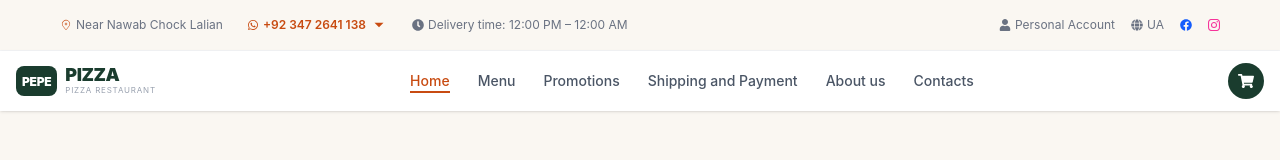
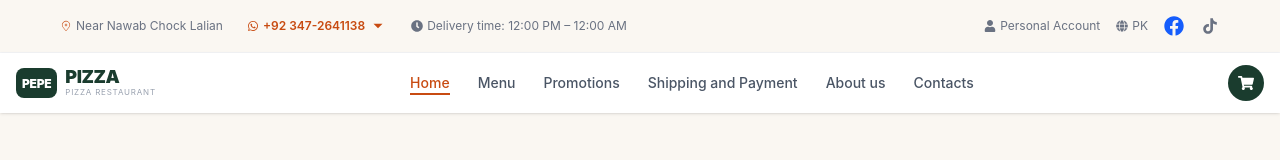
Before and after one commit to hassaanhaider88/PunjabPizzaClub, a React app in the folder FrontEnd/: page / in a window 1280 px wide. Shown: the top 160 px of the page. Built offline with nearby package versions, Linux system fonts and the light colour scheme; the HTML template or start-up script is replaced by a standard one.

Commit message:
TOp Bage COmplete almost

```diff
--- a/FrontEnd/src/Components/NavBar.jsx
+++ b/FrontEnd/src/Components/NavBar.jsx
@@ -1,4 +1,4 @@
-import { SiInstagram } from "react-icons/si";
+import { AiOutlineTikTok } from "react-icons/ai";
 import { FaFacebook } from "react-icons/fa";
 import React, { useState } from "react";
 import { CiLocationOn } from "react-icons/ci";
@@ -50,7 +50,7 @@ const NavBar = () => {
               onMouseLeave={() => handleUserMouseLeaveInPhone()}
               className="flex items-center  gap-1 text-[#c84b11] font-semibold"
             >
-              <MdWhatsapp className="text-[#c84b11]" /> +92 347 2641 138{" "}
+              <MdWhatsapp className="text-[#c84b11]" /> +92 347-2641138{" "}
               <IoMdArrowDropup
                 className={`${IsMobileNumberHover ? "" : "rotate-180"} duration-300 transition-all text-lg`}
               />
@@ -59,13 +59,13 @@ const NavBar = () => {
               <div
                 onMouseEnter={() => handleUserMouseEnterInPhone()}
                 onMouseLeave={() => handleUserMouseLeaveInPhone()}
-                className="absolute py-3 rounded-xl px-1 z-50 duration-300 transition-all bg-[#2D6A4F]  flex flex-col gap-2 top-5"
+                className="absolute py-3 rounded-xl px-1 z-50 duration-300 transition-all BoxColors  flex flex-col gap-2 top-5"
               >
                 <span className="flex items-center  gap-1 text-white font-semibold">
-                  <MdWhatsapp className="text-white" /> +92 347 2641 138{" "}
+                  <MdWhatsapp className="text-white" /> +92 347-2641138{" "}
                 </span>
                 <span className="flex items-center  gap-1 text-white font-semibold">
-                  <MdWhatsapp className="text-white" /> +92 347 2641 138{" "}
+                  <MdWhatsapp className="text-white" /> +92 347-2641138{" "}
                 </span>
               </div>
             )}
@@ -81,14 +81,23 @@ const NavBar = () => {
           <span className="flex items-center gap-1 cursor-pointer hover:text-[#c84b11]">
             <FaUser /> Personal Account
           </span>
-          <span className="flex items-center gap-1 cursor-pointer">
-            <FaGlobe /> UA
-          </span>
-          <a href="#" className="text-blue-600 hover:text-blue-800">
-            <FaFacebook />
+          <a
+            href="https://maps.app.goo.gl/hJKxP76Pv37yszRs7"
+            className="flex hover:text-blue-500 items-center gap-1 cursor-pointer"
+          >
+            <FaGlobe /> PK
           </a>
-          <a href="#" className="text-pink-500 hover:text-pink-700">
-            <SiInstagram />
+          <a
+            href="https://www.facebook.com/punjabpizaclub.lallian"
+            className="text-blue-600 hover:text-blue-800"
+          >
+            <FaFacebook size={20} />
+          </a>
+          <a
+            href="https://www.tiktok.com/discover/punjab-pizza-club-lalian"
+            className="hover:text-black"
+          >
+            <AiOutlineTikTok size={20} />
           </a>
         </div>
       </div>
--- a/FrontEnd/src/index.css
+++ b/FrontEnd/src/index.css
@@ -1 +1,5 @@
 @import "tailwindcss";
+
+.BoxColors{
+    background-color: #af2a2f;
+}
```
